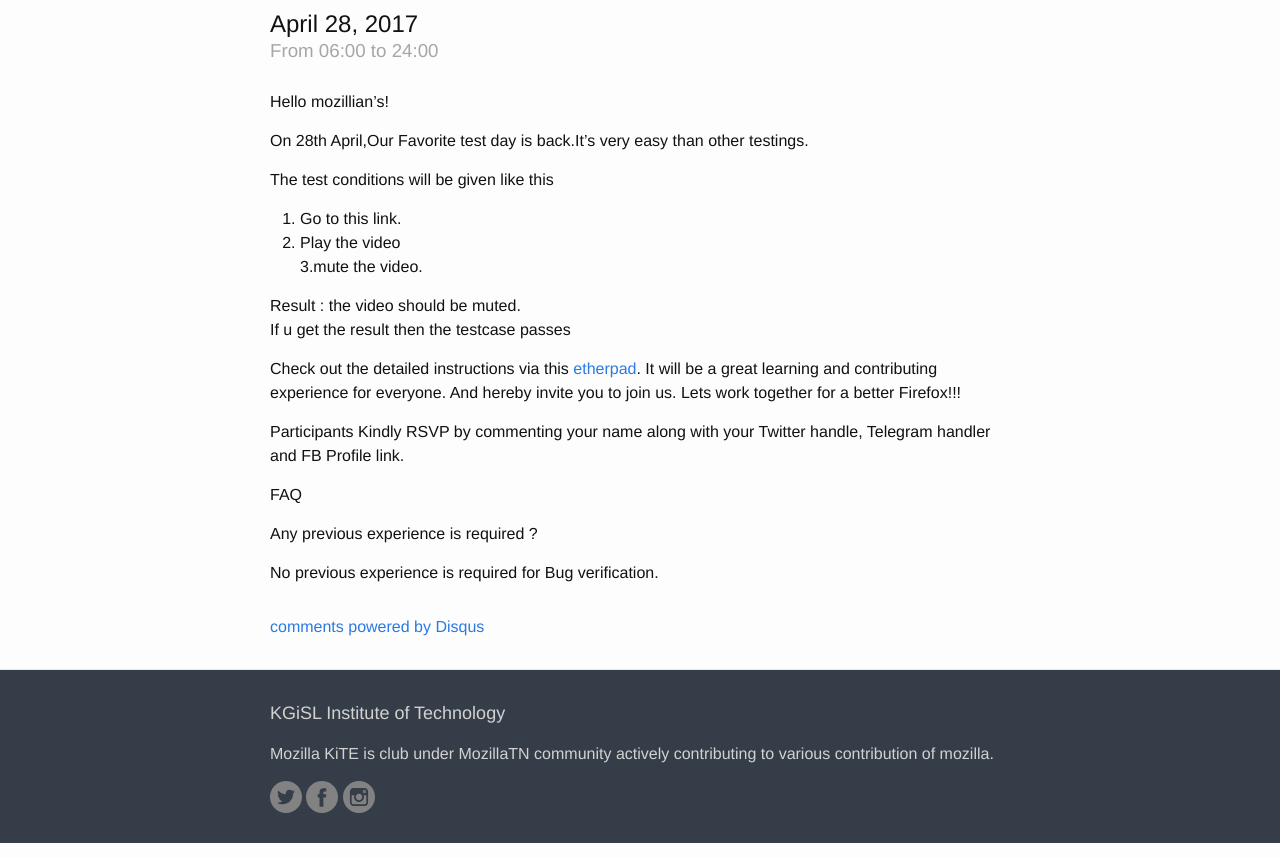
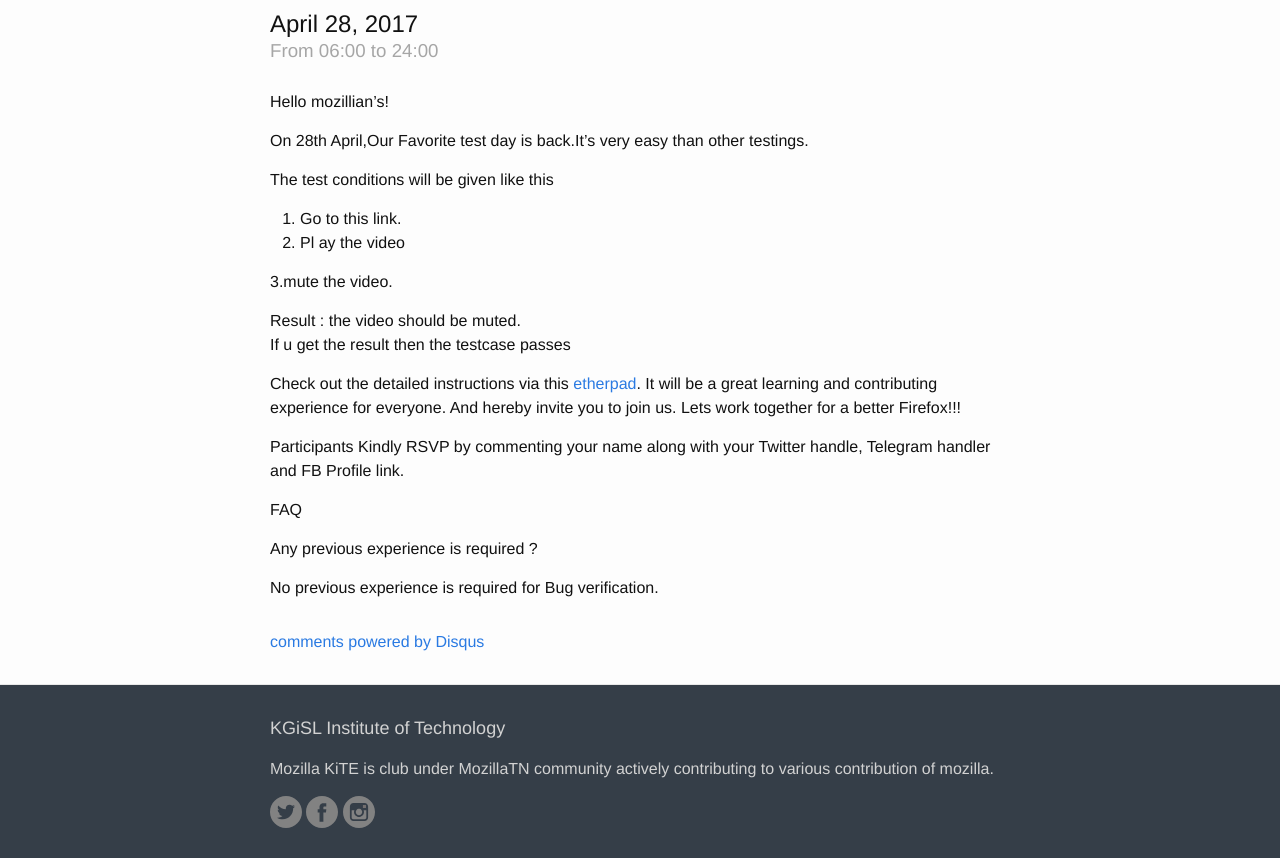
Before and after one commit to MozillaTN/KiTE, a Jekyll site: the page built from docs/_posts/2017-04-28-call-for-testing-day.md, in a window 1280 px wide, cut to the strip 487-1345 px from the top of the page. Built offline with Jekyll 4.4.1, drawn with Linux system fonts in a browser that asks for light colours; comment, search, counter and statistics services are not loaded.

Commit message:
Alignment checking

```diff
--- a/docs/_posts/2017-04-28-call-for-testing-day.md
+++ b/docs/_posts/2017-04-28-call-for-testing-day.md
@@ -19,9 +19,11 @@
 On 28th April,Our Favorite test day is back.It's very easy than other testings.
 
 The test conditions will be given like this
- 1. Go to this link.
- 2. Play the video
- 3.mute the video.
+1. Go to this link.
+2. Pl
+ay the video
+
+3.mute the video.
 
 Result : the video should be muted.
 If u get the result then the testcase passes
```
